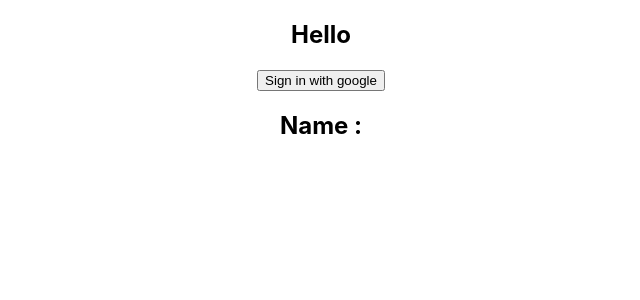
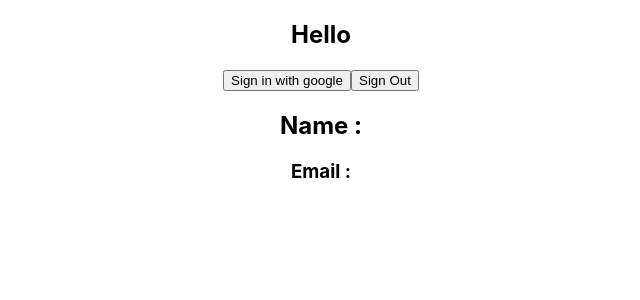
Before and after one commit to shafik720/firebase-basic, a React (Create React App) app: page / in a window 1280 px wide. Shown: the top 300 px of the page, without its empty margins (319-959 px from the left). Built offline with nearby package versions, Linux system fonts and the light colour scheme.

Commit message:
showing user details

```diff
--- a/src/App.js
+++ b/src/App.js
@@ -1,7 +1,7 @@
 import logo from './logo.svg';
 import './App.css';
 import app from './firebaseInit';
-import { getAuth, GoogleAuthProvider, signInWithPopup } from "firebase/auth";
+import { getAuth, GoogleAuthProvider, signInWithPopup, signOut } from "firebase/auth";
 import { useState } from 'react';
 
 
@@ -21,11 +21,20 @@ function App() {
       console.log(error)
     })
   }
+  function handleSignOut(){
+    signOut(auth).then(() => {
+      setUser([]);
+    }).catch((error) => {
+      // An error happened.
+    });
+  }
   return (
     <div className="App">
       <h2>Hello</h2>
       <button onClick={handleAuthentication}>Sign in with google</button>
+      <button onClick={handleSignOut}>Sign Out</button>
       <h2>Name : {user.displayName} </h2>
+      <h3>Email : {user.email} </h3>
     </div>
   );
 }
```
